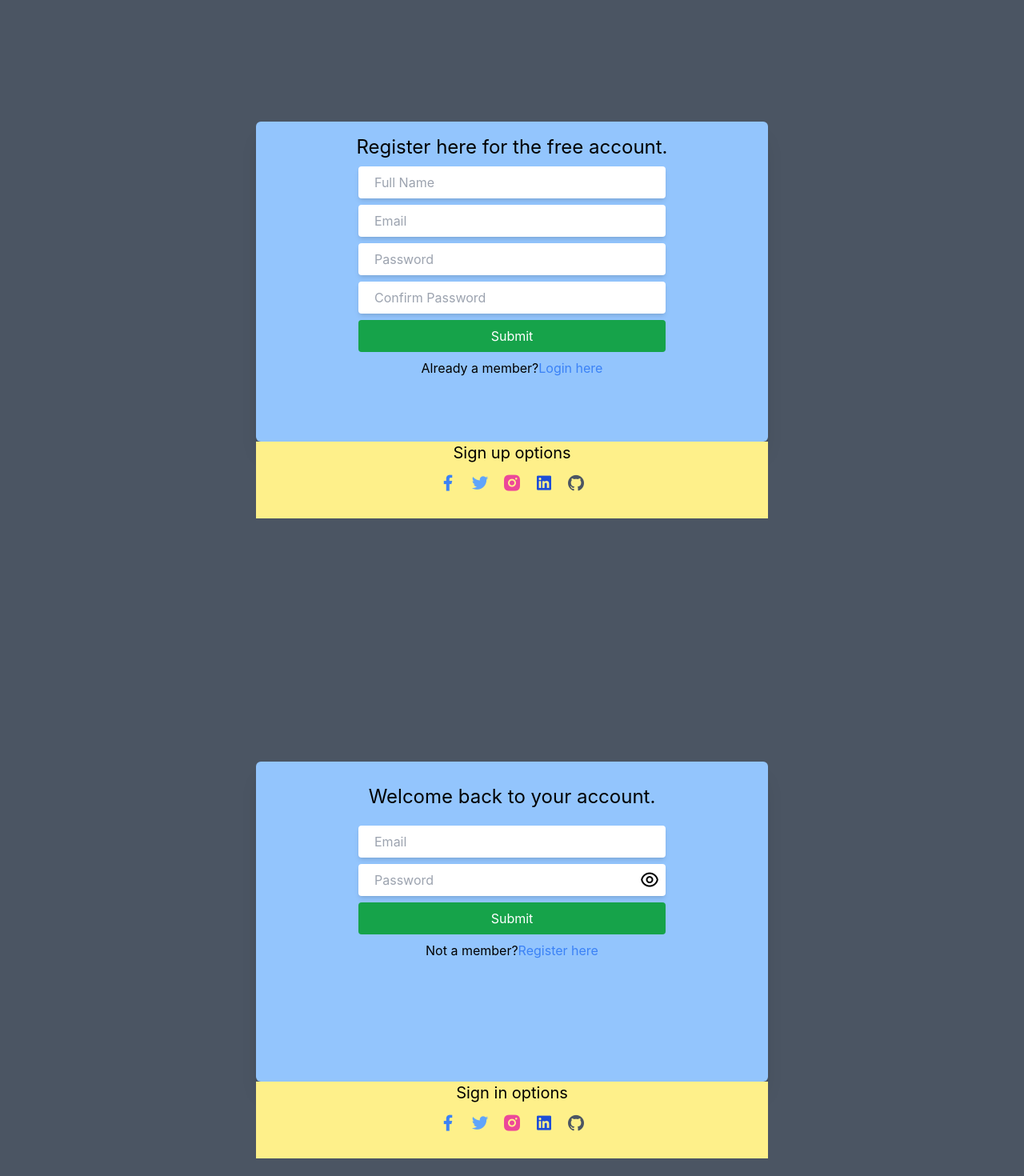
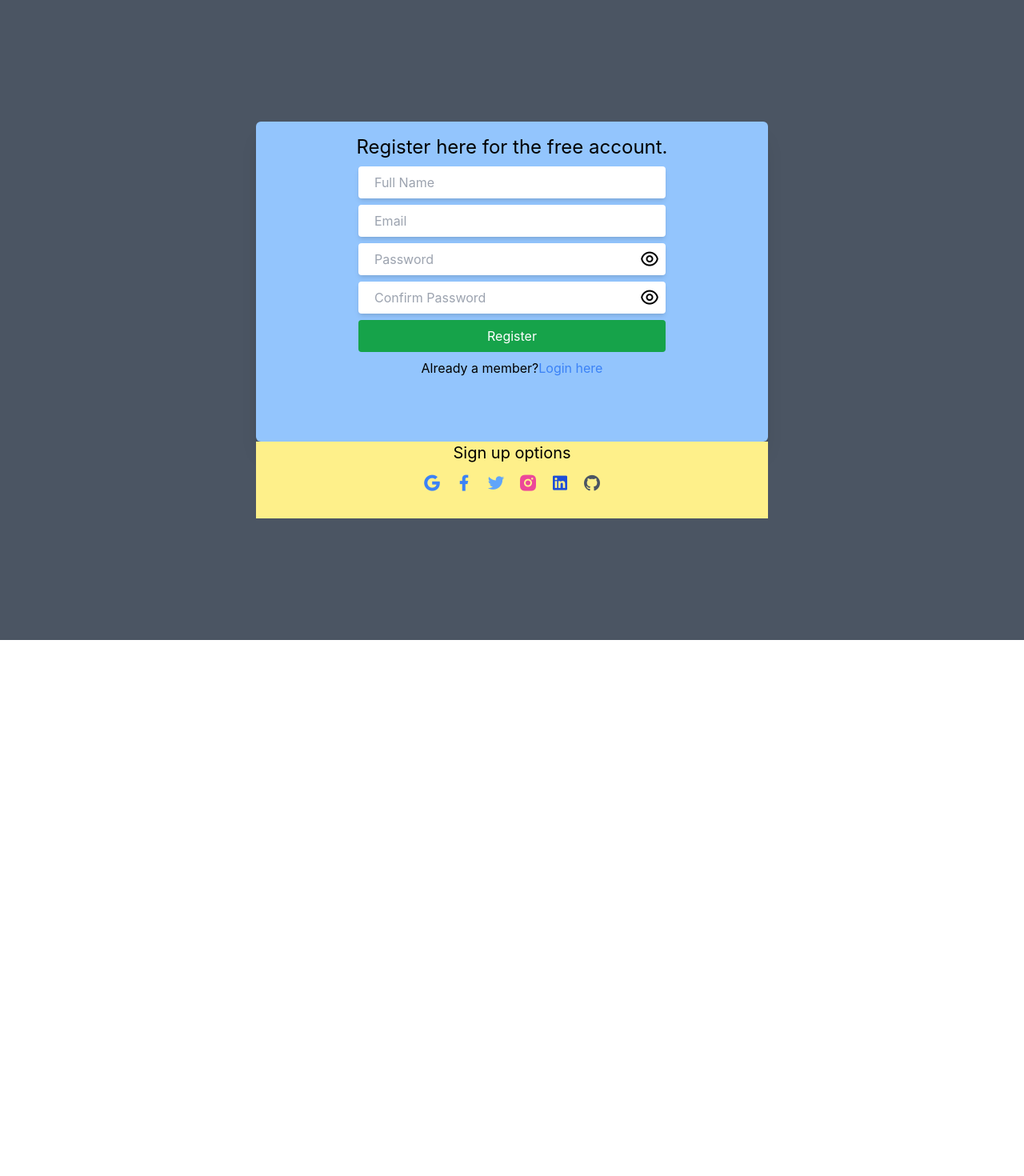
Before and after one commit to rudalkunwar/myfirstreactapp, a React (Create React App) app: page / in a window 1280 px wide. Shown: the top 1470 px of the page at 80% size. After the commit the page ends 800 px from the top, so only its background shows below. Built offline with nearby package versions, Linux system fonts and the light colour scheme.

Commit message:
sign in with google

```diff
--- a/src/App.js
+++ b/src/App.js
@@ -1,12 +1,10 @@
 import React, { Component } from 'react';
-import Registration from './Components/Register&Login/Register';
-import Login from './Components/Register&Login/Login';
+import Main from './Components/Register&Login/Main';
 export default class App extends Component {
   render() {
     return (
       <div>
-        <Registration/>
-        <Login/>
+        <Main/>
       </div>
     )
   }
--- a/src/Components/Register&Login/Login.js
+++ b/src/Components/Register&Login/Login.js
@@ -10,10 +10,10 @@ export default function (props) {
   }
   return (
     <div>
-    <div className="h-screen bg-gray-600 flex justify-center items-center flex-col ">
+      <div className="bg-gray-600 flex justify-center items-center flex-col ">
         <div className="bg-blue-300 w-1/2 h-1/2 pt-2 text-center shadow-xl rounded-md">
           <h1 className="text-2xl py-5 ">Welcome back to your account.</h1>
-        <form className="px-10 flex justify-center items-center">
+          <form className="px-10 flex justify-center items-center" onSubmit={props.logg}>
             <div className="w-96">
               <input
                 className="block p-2 px-5 w-full mb-2 rounded shadow-md outline-blue-500"
@@ -26,7 +26,7 @@ export default function (props) {
                 <input
                   className="block p-2 px-5 w-full mb-2 rounded shadow-md outline-blue-500"
                   placeholder="Password"
-              type="password"
+                  type={passType}
                   name="password"
                   required
                 />
@@ -40,23 +40,34 @@ export default function (props) {
               <input
                 className="block p-2 px-5 w-full mb-2 rounded bg-green-600 w-full text-white hover:cursor-pointer hover:bg-green-500"
                 type="submit"
+                value="Login"
                 required
               />
             </div>
           </form>
-        <h2>Not a member?<span className="text-blue-500 cursor-pointer" onClick={props.switch}>Register here</span></h2>
+          <h2>
+            Not a member?
+            <span
+              className="text-blue-500 cursor-pointer"
+              name="login"
+              value="login"
+              onClick={props.switch}
+            >
+              Register here
+            </span>
+          </h2>
         </div>
         <div className="bg-yellow-200 h-24 w-1/2 text-center">
-        <h2 className="text-xl pb-2" >Sign in options</h2>
+          <h2 className="text-xl pb-2">Sign in options</h2>
           <div>
-          <i class="ri-facebook-fill text-blue-500 text-2xl mr-4"></i>
-          <i class="ri-twitter-fill text-blue-400 text-2xl mr-4"></i>
-          <i class="ri-instagram-fill text-pink-500 text-2xl mr-4"></i>
-          <i class="ri-linkedin-box-fill text-blue-700 text-2xl mr-4"></i>
-          <i class="ri-github-fill text-gray-600 text-2xl"></i>
+            <i className="ri-facebook-fill text-blue-500 text-2xl mr-4"></i>
+            <i className="ri-twitter-fill text-blue-400 text-2xl mr-4"></i>
+            <i className="ri-instagram-fill text-pink-500 text-2xl mr-4"></i>
+            <i className="ri-linkedin-box-fill text-blue-700 text-2xl mr-4"></i>
+            <i className="ri-github-fill text-gray-600 text-2xl"></i>
           </div>
         </div>
       </div>
     </div>
-  )
+  );
 }
--- /dev/null
+++ b/src/Components/Register&Login/Main.js
@@ -0,0 +1,108 @@
+import React, { Component } from "react";
+import Login from "./Login";
+import Register from "./Register";
+import { initializeApp } from "firebase/app";
+import { getDatabase, ref, set } from "firebase/database";
+import firebase from "firebase/compat/app";
+import "firebase/compat/auth";
+
+const firebaseConfig = {
+  apiKey: "AIzaSyA_Foq8vQc0xth_KZSSbm5AoX8KRIIAQOM",
+  authDomain: "survey-45545.firebaseapp.com",
+  projectId: "survey-45545",
+  storageBucket: "survey-45545.appspot.com",
+  messagingSenderId: "997194768147",
+  appId: "1:997194768147:web:da4b4465fffc17e41d84e6",
+};
+
+firebase.initializeApp(firebaseConfig);
+
+export default class Main extends Component {
+  constructor(props) {
+    super(props);
+    this.state = {
+      name: null,
+      email: null,
+      password: null,
+      isRegistered: false,
+    };
+  }
+  pageSwitch = () => {
+    if (this.state.isRegistered) {
+      this.setState({
+        isRegistered: false,
+      });
+    } else {
+      this.setState({
+        isRegistered: true,
+      });
+    }
+  };
+
+  registrationHandeler = (event) => {
+    event.preventDefault();
+
+    let name = event.target.name.value;
+    let email = event.target.email.value;
+    let password = event.target.password.value;
+    let cpassword = event.target.cpassword.value;
+    if (password != cpassword) {
+      alert("Confirm password doesnot match");
+      return;
+    }
+    const auth = firebase.auth();
+    const authPromis = auth.createUserWithEmailAndPassword(email, password);
+    authPromis
+      .then((data) => {
+        console.log(data);
+      })
+      .catch((error) => {
+        console.log(error.message);
+      });
+  };
+
+  loginHandeler = (event) => {
+    event.preventDefault();
+
+    let name = event.target.name.value;
+
+    let email = event.target.email.value;
+    let password = event.target.password.value;
+    const auth = firebase.auth();
+    const authPromis = auth.signInWithEmailAndPassword(email, password);
+    authPromis
+      .then((data) => {
+        console.log(data);
+        alert("you are signed in");
+      })
+      .catch((error) => {
+        alert(error.message);
+        console.log(error.message);
+      });
+  };
+
+  signInWithGoogle = () => {
+    var provider = new firebase.auth.GoogleAuthProvider();
+    firebase
+      .auth()
+      .signInWithPopup(provider)
+      .then((msg) => {
+        console.log(msg);
+        alert("Your are registered");
+      })
+      .catch((error) => {
+        console.log(error);
+      });
+  };
+  render() {
+    return (
+      <div>
+        {this.state.isRegistered === false ? (
+          <Register switch={this.pageSwitch} reg={this.registrationHandeler} gg={this.signInWithGoogle} />
+        ) : (
+          <Login switch={this.pageSwitch} logg={this.loginHandeler} />
+        )}
+      </div>
+    );
+  }
+}
--- a/src/Components/Register&Login/Register.js
+++ b/src/Components/Register&Login/Register.js
@@ -1,9 +1,21 @@
+import { useState } from "react";
 export default function Registration(props) {
+  const [passType, setPass] = useState("password");
+  function togglepass() {
+    if (passType === "password") {
+      setPass("text");
+    } else {
+      setPass("password");
+    }
+  }
   return (
     <div className="h-screen bg-gray-600 flex justify-center items-center flex-col ">
       <div className="bg-blue-300 w-1/2 h-1/2 pt-2 text-center shadow-xl rounded-md">
         <h1 className="text-2xl py-2 ">Register here for the free account.</h1>
-        <form className="px-10 flex justify-center items-center">
+        <form
+          className="px-10 flex justify-center items-center flex-col"
+          onSubmit={props.reg}
+        >
           <div className="w-96">
             <input
               className="block p-2 px-5 w-full mb-2 rounded shadow-md outline-blue-500"
@@ -19,37 +31,63 @@ export default function Registration(props) {
               name="email"
               required
             />
+            <div className="relative">
               <input
                 className="block p-2 px-5 w-full mb-2 rounded shadow-md outline-blue-500"
                 placeholder="Password"
-              type="password"
+                type={passType}
                 name="password"
                 required
               />
+              <i
+                className={`text-2xl absolute right-0 inset-y-0 items-center flex pr-2 ${
+                  passType === "password" ? "ri-eye-line" : "ri-eye-off-line"
+                }`}
+                onClick={togglepass}
+              ></i>
+            </div>
+            <div className="relative">
               <input
                 className="block p-2 px-5 w-full mb-2 rounded shadow-md outline-blue-500"
                 placeholder="Confirm Password"
-              type="password"
-              name="password"
+                type={passType}
+                name="cpassword"
                 required
               />
+              <i
+                className={`text-2xl absolute right-0 inset-y-0 items-center flex pr-2 ${
+                  passType === "password" ? "ri-eye-line" : "ri-eye-off-line"
+                }`}
+                onClick={togglepass}
+              ></i>
+            </div>
             <input
               className="block p-2 px-5 w-full mb-2 rounded bg-green-600 w-full text-white hover:cursor-pointer hover:bg-green-500"
               type="submit"
+              value="Register"
               required
             />
           </div>
+          <h2>
+            Already a member?
+            <span
+              className="text-blue-500 cursor-pointer"
+              onClick={props.switch}
+            >
+              Login here
+            </span>
+          </h2>
         </form>
-        <h2>Already a member?<span className="text-blue-500 cursor-pointer" onClick={props.switch}>Login here</span></h2>
       </div>
       <div className="bg-yellow-200 h-24 w-1/2 text-center">
-        <h2 className="text-xl pb-2" >Sign up options</h2>
+        <h2 className="text-xl pb-2">Sign up options</h2>
         <div>
-          <i class="ri-facebook-fill text-blue-500 text-2xl mr-4"></i>
-          <i class="ri-twitter-fill text-blue-400 text-2xl mr-4"></i>
-          <i class="ri-instagram-fill text-pink-500 text-2xl mr-4"></i>
-          <i class="ri-linkedin-box-fill text-blue-700 text-2xl mr-4"></i>
-          <i class="ri-github-fill text-gray-600 text-2xl"></i>
+          <i onClick={props.gg} className="ri-google-fill text-blue-500 text-2xl mr-4"></i>
+          <i className="ri-facebook-fill text-blue-500 text-2xl mr-4"></i>
+          <i className="ri-twitter-fill text-blue-400 text-2xl mr-4"></i>
+          <i className="ri-instagram-fill text-pink-500 text-2xl mr-4"></i>
+          <i className="ri-linkedin-box-fill text-blue-700 text-2xl mr-4"></i>
+          <i className="ri-github-fill text-gray-600 text-2xl"></i>
         </div>
       </div>
     </div>
```
Lines whose indentation alone changed are shown as unchanged.
